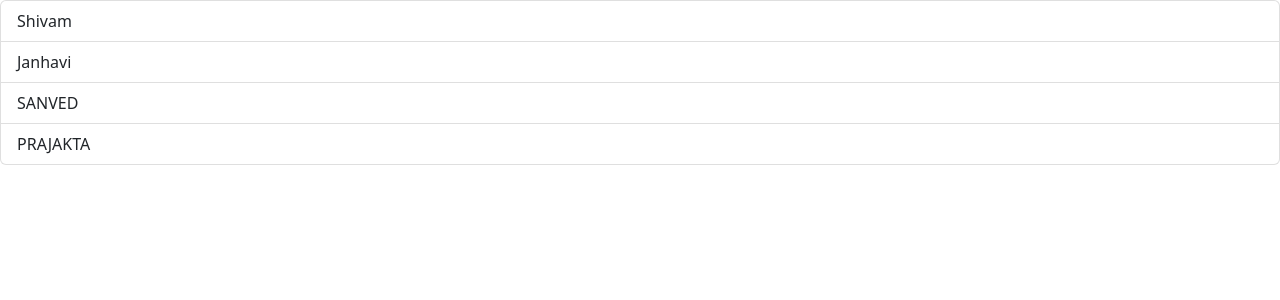
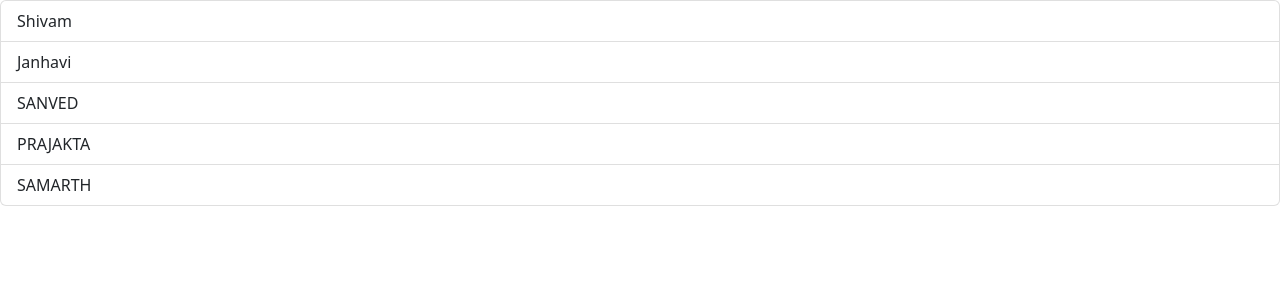
Before and after one commit to cwipedia-in/Industrial_Training_GPAN, a React (Create React App) app in the folder Week-2/Day4/dayfour/: page / in a window 1280 px wide. Shown: the top 300 px of the page. Built offline with nearby package versions, Linux system fonts and the light colour scheme.

Commit message:
add name

```diff
--- a/Week-2/Day4/dayfour/src/Components/names.component.js
+++ b/Week-2/Day4/dayfour/src/Components/names.component.js
@@ -7,6 +7,8 @@ const Names = () => {
              <li class="list-group-item">Janhavi</li>
              <li class="list-group-item">SANVED</li>
              <li class="list-group-item">PRAJAKTA</li>
+             <li class="list-group-item">SAMARTH</li>
+
 
 
         </ul>
```
